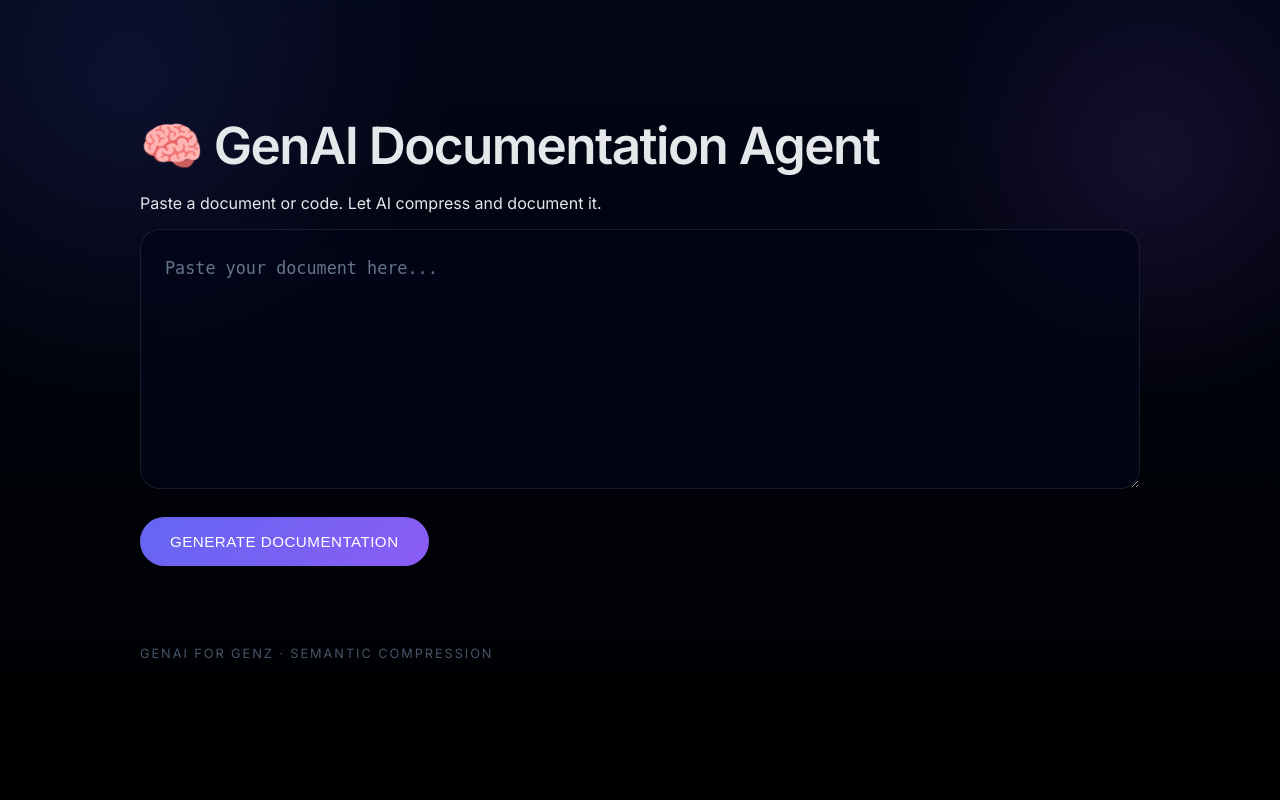
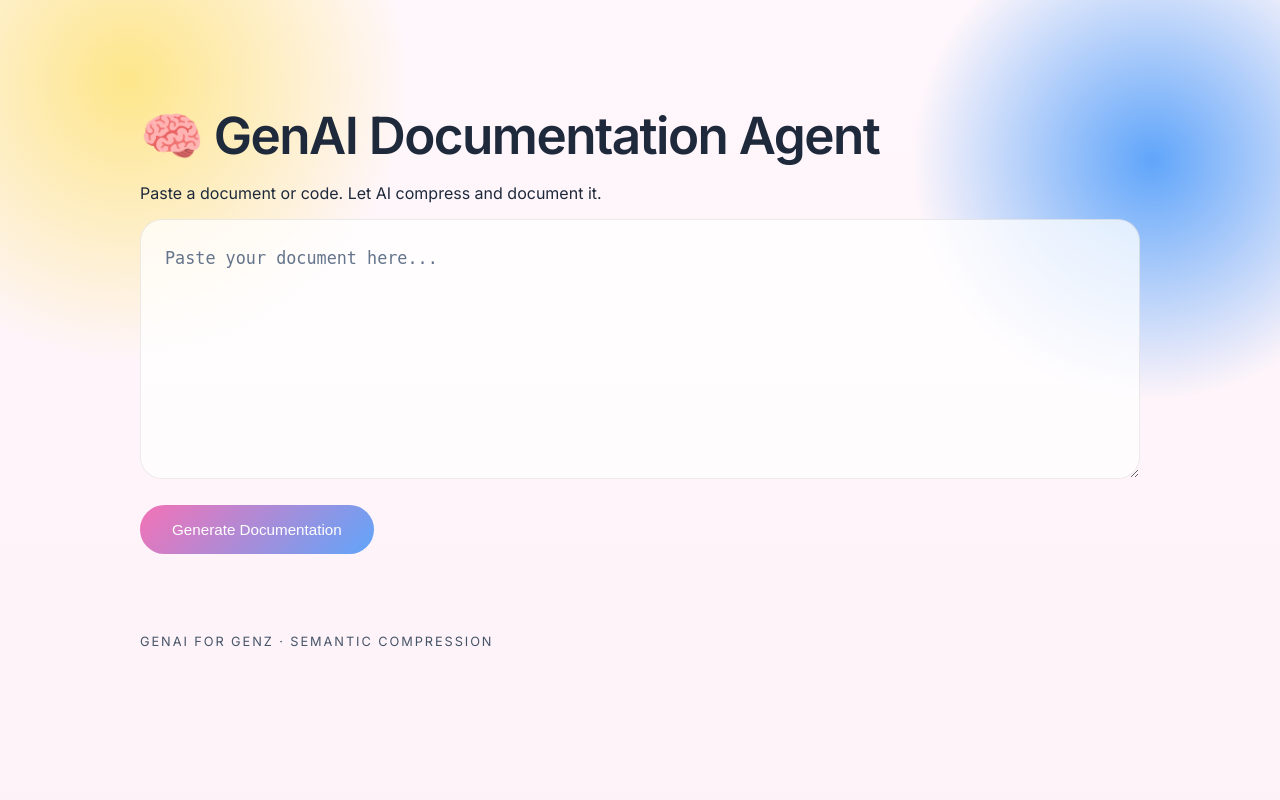
Before and after one commit to prerna-dixit/GenAI-for-GenZ, a Flask app: page / in a window 1280 px wide. Run offline with Flask 3, Linux system fonts and the light colour scheme.

Commit message:
css edit

```diff
--- a/static/style.css
+++ b/static/style.css
@@ -8,19 +8,20 @@ body {
   margin: 0;
   font-family: 'Inter', sans-serif;
   background:
-    radial-gradient(800px circle at 10% 10%, rgba(99,102,241,0.12), transparent 40%),
-    radial-gradient(600px circle at 90% 20%, rgba(168,85,247,0.12), transparent 40%),
-    linear-gradient(180deg, #020617, #000000);
-  color: #e5e7eb;
+    radial-gradient(700px at 10% 10%, var(--accent-3), transparent 40%),
+    radial-gradient(600px at 90% 20%, var(--accent-2), transparent 40%),
+    linear-gradient(180deg, var(--bg), var(--bg-secondary));
+  color: var(--text);
   min-height: 100vh;
-  padding: 80px 24px;
+  padding: 70px 24px;
+  transition: background 0.4s ease, color 0.4s ease;
 }
 
 .container {
   max-width: 1000px;
   margin: auto;
-  position: relative;
 }
+
 
 /* ---------- Header ---------- */
 
@@ -45,112 +88,86 @@ textarea {
   width: 100%;
   min-height: 260px;
   padding: 24px;
-  border-radius: 20px;
-  background: rgba(2, 6, 23, 0.65);
-  backdrop-filter: blur(14px);
-  color: #e5e7eb;
-  border: 1px solid rgba(148,163,184,0.15);
+  border-radius: 22px;
+  background: var(--card);
+  color: var(--text);
+  border: 1px solid var(--border);
   font-size: 1.05rem;
   line-height: 1.7;
-  resize: vertical;
-  transition: all 0.25s ease;
+  transition: all 0.3s ease;
 }
 
 textarea::placeholder {
-  color: #64748b;
+  color: var(--subtext);
 }
 
 textarea:focus {
   outline: none;
-  border-color: #818cf8;
-  box-shadow: 0 0 0 1px rgba(129,140,248,0.6);
+  box-shadow: 0 0 0 2px var(--accent);
 }
+
+
+/*themes*/
+
+:root {
+  --bg: #fff7fb;
+  --bg-secondary: #fdf2f8;
+  --card: rgba(255, 255, 255, 0.75);
+  --text: #1e293b;
+  --subtext: #64748b;
+  --accent: #f472b6;
+  --accent-2: #60a5fa;
+  --accent-3: #fde68a;
+  --border: rgba(0,0,0,0.08);
+}
+
+[data-theme="dark"] {
+  --bg: #020617;
+  --bg-secondary: #000000;
+  --card: rgba(2,6,23,0.75);
+  --text: #e5e7eb;
+  --subtext: #94a3b8;
+  --accent: #6366f1;
+  --accent-2: #8b5cf6;
+  --accent-3: #22d3ee;
+  --border: rgba(148,163,184,0.15);
+}
+
 
 /* ---------- Button ---------- */
 
 button {
-  margin-top: 24px;
-  padding: 16px 30px;
+  margin-top: 22px;
+  padding: 16px 32px;
+  border-radius: 999px;
+  background: linear-gradient(
+    135deg,
+    var(--accent),
+    var(--accent-2)
+  );
+  color: white;
+  border: none;
   font-size: 0.95rem;
-  font-weight: 500;
-  letter-spacing: 0.03em;
-  text-transform: uppercase;
-  color: white;
-  background:
-    linear-gradient(135deg, #6366f1, #8b5cf6);
-  border: none;
-  border-radius: 999px;
   cursor: pointer;
-  position: relative;
-  overflow: hidden;
-  transition: all 0.3s ease;
-}
-
-button::after {
-  content: "";
-  position: absolute;
-  inset: 0;
-  background: linear-gradient(
-    120deg,
-    transparent,
-    rgba(255,255,255,0.25),
-    transparent
-  );
-  transform: translateX(-100%);
-}
-
-button:hover::after {
-  transform: translateX(100%);
-  transition: transform 0.6s ease;
+  transition: transform 0.2s ease, box-shadow 0.2s ease;
 }
 
 button:hover {
-  box-shadow:
-    0 20px 40px rgba(99,102,241,0.35),
-    0 0 0 1px rgba(99,102,241,0.5);
   transform: translateY(-2px);
+  box-shadow: 0 15px 35px rgba(0,0,0,0.2);
 }
+
 
 /* ---------- Output ---------- */
 
 .output-box {
   margin-top: 70px;
-  padding: 34px;
-  border-radius: 28px;
-  background:
-    linear-gradient(
-      180deg,
-      rgba(2,6,23,0.8),
-      rgba(2,6,23,0.5)
-    );
-  border: 1px solid rgba(148,163,184,0.15);
-  position: relative;
+  padding: 36px;
+  border-radius: 30px;
+  background: var(--card);
+  border: 1px solid var(--border);
 }
 
-.output-box::before {
-  content: "";
-  position: absolute;
-  top: -1px;
-  left: -1px;
-  right: -1px;
-  height: 1px;
-  background: linear-gradient(90deg, transparent, #6366f1, transparent);
-}
-
-.output-box h3 {
-  font-size: 1.2rem;
-  font-weight: 500;
-  letter-spacing: 0.02em;
-  color: #c7d2fe;
-  margin-bottom: 18px;
-}
-
-#outputText {
-  font-size: 1.05rem;
-  line-height: 1.8;
-  color: #e5e7eb;
-  white-space: pre-wrap;
-}
 
 /* ---------- Subtle Footer Feel ---------- */
 
```
Also changed, not shown: other parts of static/style.css (+42 -0 lines).
